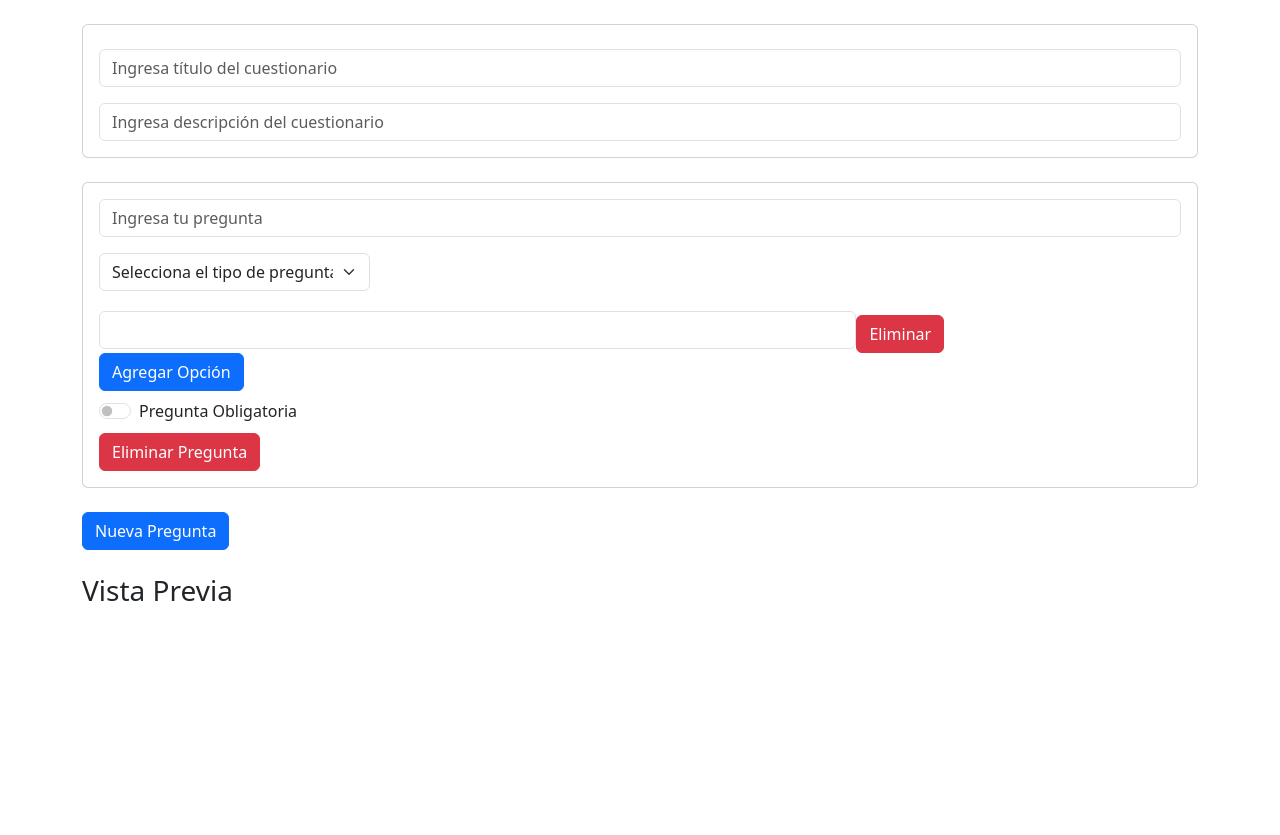
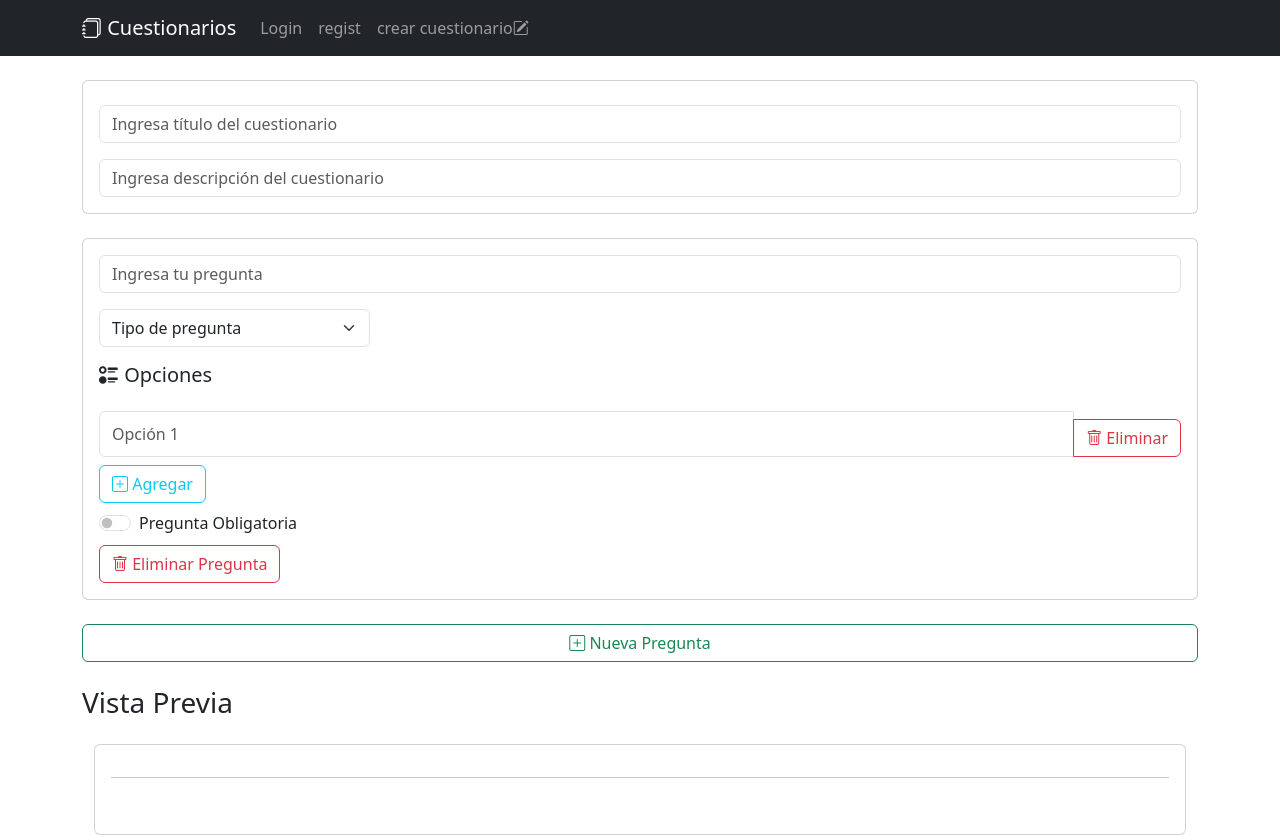
Before and after one commit to manue1666/PROYECTO, a React (Create React App) app: page /createq in a window 1280 px wide. Before the commit the page ends 800 px from the top, so only its background shows below. Built offline with nearby package versions, Linux system fonts and the light colour scheme.

Commit message:
crear cuestionarios

```diff
--- a/package.json
+++ b/package.json
@@ -8,6 +8,7 @@
     "@testing-library/react": "^13.4.0",
     "@testing-library/user-event": "^13.5.0",
     "bootstrap": "^5.3.3",
+    "bootstrap-icons": "^1.11.3",
     "cors": "^2.8.5",
     "dotenv": "^16.4.5",
     "express": "^4.21.0",
--- a/src/CreateQ.js
+++ b/src/CreateQ.js
@@ -1,82 +1,170 @@
 import React, { useState } from "react";
-import { Card, Container, Form, Button } from 'react-bootstrap';
-import { AnswerQuestionnarie } from "./components/AnwerQuestionnarie";
+import { Card, Container, Form, Button, InputGroup } from 'react-bootstrap';
+import { AnswerQuestionnaire } from "./components/AnwerQuestionnaire";
+import { Barra } from "./Navbar";
 
 
 const CreateQ = () => {
 
+  const[createQ,setCreateQ]= useState({
+    titulo:"",
+    descripcion:"",
+    preguntas:[
+      {
+        pregunta:"",
+        tipo:"",
+        opciones:[""]
+      },
+    ],
+    obligatoria:false
+  });
+
+
+  const onChangeTitle =(e)=>{
+    e.preventDefault();
+    const data = { ...createQ};
+    data.titulo= e.target.value;
+    setCreateQ(data)
+  };
+
+  const onChangeDesc = (e)=>{
+    e.preventDefault();
+    const data = { ...createQ};
+    data.descripcion= e.target.value;
+    setCreateQ(data)
+  }
+
+  const onChangePregunta = (e,pIndex) => {
+    e.preventDefault()
+    const data = {...createQ};
+    data.preguntas[pIndex].pregunta= e.target.value;
+    setCreateQ(data);
+  }
+
+  const onChangeTipo = (e,pIndex)=> {
+    const data = {...createQ}
+    data.preguntas[pIndex].tipo= e.target.value;
+    setCreateQ(data);
+  }
+
+  const nuevaPregunta = ()=>{
+    const data = {...createQ};
+    const nuevaPregunta = {
+      pregunta:"",
+      tipo: "",
+      opciones:[""]
+    }
+    data.preguntas.push(nuevaPregunta);
+    setCreateQ(data)
+  }
+
+  const nuevaOpcion= (pIndex)=>{
+    const data = {...createQ};
+    data.preguntas[pIndex].opciones.push("")
+    setCreateQ(data)
+  }
+
+
+  const onChangeOption= (e,pIndex,oIndex)=>{
+    e.preventDefault();
+    const data = {...createQ};
+    data.preguntas[pIndex].opciones[oIndex] = e.target.value;
+    setCreateQ(data)
+  }
+
+  const borrarPregunta=(pIndex)=>{
+    const data = {...createQ};
+    const borrarQ = data.preguntas.filter((_, index) => index !== pIndex);
+    data.preguntas = borrarQ
+    setCreateQ(data)
+  }
+  const borrarOpcion= (pIndex,oIndex)=>{
+    const data = {...createQ};
+    const borrarO= data.preguntas[pIndex].opciones.filter((_, index)=> index !== oIndex)
+    data.preguntas[pIndex].opciones= borrarO;
+    setCreateQ(data)
+  }
+
   return (
-    <Container>
-      <Card className="mt-4">
+    <><Barra /><Container>
+      <Card className="mt-4 mb-4">
         <Card.Body>
-          <Card.Title className="text-center"></Card.Title>
+          <Card.Title className="text-center">{createQ.titulo}</Card.Title>
           <Form.Control
             placeholder="Ingresa título del cuestionario"
-            name="title"
-
-          />
+            name="titulo"
+            value={createQ.titulo}
+            onChange={onChangeTitle} />
           <Card.Text className="mt-3 text-center"></Card.Text>
           <Form.Control
             placeholder="Ingresa descripción del cuestionario"
             name="desc"
-
-          />
+            value={createQ.descripcion}
+            onChange={onChangeDesc} />
         </Card.Body>
       </Card>
 
-
-        <Card className="mt-4" >
+      {createQ.preguntas.map((pregunta, pIndex) => (
+        <Card className="mt-4" key={pIndex}>
           <Card.Body>
             <Form.Control
               placeholder="Ingresa tu pregunta"
               name="pregunta"
-
-            />
+              value={pregunta.pregunta}
+              onChange={(e) => onChangePregunta(e, pIndex)} />
             <Form.Select
               style={{ width: "25%" }}
               className="mt-3"
               aria-label="Default select example"
+              value={pregunta.tipo}
+              onChange={(e) => onChangeTipo(e, pIndex)}
             >
-              <option value="">Selecciona el tipo de pregunta</option>
-              <option value="checkbox">Opción múltiple</option>
-              <option value="radio">Casillas de verificación</option>
+              <option value="">Tipo de pregunta </option>
+              <option value="radio">Opción múltiple</option>
+              <option value="checkbox">Casillas de verificación</option>
               <option value="text">Pregunta Abierta</option>
               <option value="select">Selecciona</option>
             </Form.Select>
+            <h5 className="mt-3"><i class="bi bi-ui-radios"></i> Opciones</h5>
+
 
             <div className="mt-3">
+              {pregunta.opciones.map((opcion, oIndex) => (
+                <div key={oIndex} className="d-flex align-items-center">
+                  <InputGroup className="mt-2">
+                    <Form.Control
+                      style={{ width: "50%" }}
+                      placeholder={`Opción ${oIndex + 1}`}
+                      value={opcion}
+                      onChange={(e) => onChangeOption(e, pIndex, oIndex)}
+                      aria-describedby="basic-addon2" />
+                    <Button variant="outline-danger" id="button-addon2" className="mt-2" onClick={() => borrarOpcion(pIndex, oIndex)}><i class="bi bi-trash"></i> Eliminar </Button>
+                  </InputGroup>
+                </div>
+              ))}
 
-                <div  className="d-flex align-items-center">
-                  <Form.Control
-                    style={{ width: "70%" }}
-
-
-                  />
-                  <Button variant="danger" className="mt-2" >Eliminar</Button>
-
-                </div>
-
-              <Button >Agregar Opción</Button>
+              <Button variant="outline-info" onClick={() => nuevaOpcion(pIndex)} className="mt-2"><i class="bi bi-plus-square"></i> Agregar</Button>
             </div>
 
             <Form.Check
               className="align-items-end mt-2"
               type="switch"
               id="custom-switch"
-              label="Pregunta Obligatoria"
+              label="Pregunta Obligatoria" />
 
-            />
-
-            <Button variant="danger" className="mt-2" >Eliminar Pregunta</Button>
+            <Button variant="outline-danger" className="mt-2" onClick={() => borrarPregunta(pIndex)}><i class="bi bi-trash"></i> Eliminar Pregunta</Button>
           </Card.Body>
         </Card>
+      ))}
+
+      <div className="d-grid gap-2">
+        <Button className="mt-4 " onClick={nuevaPregunta} variant="outline-success"> <i class="bi bi-plus-square"></i> Nueva Pregunta</Button>
+      </div>
 
 
-      <Button className="mt-4" >Nueva Pregunta</Button>
-
       <h3 className="mt-4">Vista Previa</h3>
-      <AnswerQuestionnarie  />
-    </Container>
+      <AnswerQuestionnaire questionnaire={createQ} />
+    </Container></>
 
   );
 };
--- a/src/Home.js
+++ b/src/Home.js
@@ -1,19 +1,11 @@
 import React from 'react';
 import { Card, Container, Navbar, Nav } from 'react-bootstrap';
+import { Barra } from './Navbar';
 
 const Home = () => {
 return (
     <>
-    <Navbar bg="dark" variant="dark">
-        <Container>
-        <Navbar.Brand href="/createq">Cuestionarios</Navbar.Brand>
-        <Nav className="me-auto">
-            <Nav.Link href="/inicio_sesion">Login</Nav.Link>
-            <Nav.Link href="/sing_in">regist</Nav.Link>
-            <Nav.Link href='/createq'>crear cuestionario</Nav.Link>
-        </Nav>
-        </Container>
-    </Navbar>
+    <Barra/>
 
     <Container className="mt-3">
         <Card>
--- /dev/null
+++ b/src/Navbar.js
@@ -0,0 +1,16 @@
+import { Card, Container, Navbar, Nav } from 'react-bootstrap';
+
+export const Barra =()=>{
+    return(
+        <Navbar bg="dark" variant="dark">
+        <Container>
+        <Navbar.Brand href="/"><i class="bi bi-journals"></i> Cuestionarios</Navbar.Brand>
+        <Nav className="me-auto">
+            <Nav.Link href="/inicio_sesion">Login</Nav.Link>
+            <Nav.Link href="/sing_in">regist</Nav.Link>
+            <Nav.Link href='/createq'>crear cuestionario<i class="bi bi-pencil-square"></i></Nav.Link>
+        </Nav>
+        </Container>
+    </Navbar>
+    )
+}
--- a/src/RecoverPassword.js
+++ b/src/RecoverPassword.js
@@ -1,5 +1,6 @@
 import React, { useState } from 'react'
 import { Button, Card, Container, Form , Navbar, Nav} from 'react-bootstrap'
+import { Barra } from './Navbar';
 
 const RecoverPassword = () => {
     const[email,setEmail] = useState("");
@@ -9,15 +10,9 @@ const RecoverPassword = () => {
     }
   return (
 
-    <><Navbar bg="dark" variant="dark">
-          <Container>
-              <Navbar.Brand href="/">Cuestionarios</Navbar.Brand>
-              <Nav className="me-auto">
-                  <Nav.Link href="/inicio_sesion">Login</Nav.Link>
-                  <Nav.Link href="/sing_in">regist</Nav.Link>
-              </Nav>
-          </Container>
-      </Navbar>
+    <>
+        <Barra/>
+
       <Container className='mt-3'>
               <Card>
                   <Card.Body>
--- /dev/null
+++ b/src/components/AnwerQuestionnaire.js
@@ -0,0 +1,60 @@
+import React, { useState } from "react";
+import { Card, Container, Form } from "react-bootstrap";
+
+export const AnswerQuestionnaire = ({ questionnaire }) => {
+  const [respuestas, setRespuestas] = useState(
+    questionnaire.preguntas.map(() => "")
+  );
+
+  const onChangeAnswer = (index, value) => {
+    const nuevasRespuestas = [...respuestas];
+    nuevasRespuestas[index] = value;
+    setRespuestas(nuevasRespuestas);
+  };
+
+  return (
+    <Container>
+      <Card className="mt-4">
+        <Card.Body>
+          <Card.Title>{questionnaire.titulo}</Card.Title>
+          <Card.Text>{questionnaire.descripcion}</Card.Text>
+          <hr />
+          {questionnaire.preguntas.map((pregunta, pIndex) => (
+            <Form.Group key={pIndex}>
+              <Form.Label>{pregunta.pregunta}</Form.Label>
+              {pregunta.tipo === "checkbox" || pregunta.tipo === "radio" ? (
+                pregunta.opciones.map((opcion, oIndex) => (
+                  <Form.Check
+                    key={oIndex}
+                    type={pregunta.tipo}
+                    label={opcion}
+                    checked={respuestas[pIndex] === opcion}
+                    onChange={() => onChangeAnswer(pIndex, opcion)}
+                  />
+                ))
+              ) : pregunta.tipo === "text" ? (
+                <Form.Control
+                  type="text"
+                  value={respuestas[pIndex]}
+                  onChange={(e) => onChangeAnswer(pIndex, e.target.value)}
+                />
+              ) : pregunta.tipo === "select" ? (
+                <Form.Select
+                  value={respuestas[pIndex]}
+                  onChange={(e) => onChangeAnswer(pIndex, e.target.value)}
+                >
+                  <option value="">Seleccione una opción</option>
+                  {pregunta.opciones.map((opcion, oIndex) => (
+                    <option key={oIndex} value={opcion}>
+                      {opcion}
+                    </option>
+                  ))}
+                </Form.Select>
+              ) : null}
+            </Form.Group>
+          ))}
+        </Card.Body>
+      </Card>
+    </Container>
+  );
+};
--- a/src/components/AnwerQuestionnarie.js
+++ /dev/null
@@ -1,36 +0,0 @@
-import React, { useState } from "react";
-import { Card, Container, Form } from "react-bootstrap";
-
-export const AnswerQuestionnarie = ({ }) => {
-
-  return (
-    <Container>
-    {/* <Card>
-      <Card.Body>
-        <Card.Title>{questionnarie.title}</Card.Title>
-        <Card.Text>{questionnarie.description}</Card.Text>
-        <hr />
-        {questionnarie.questions.map((question) => (
-          <Form.Group>
-            <Form.Label>{question.title}</Form.Label>
-            {(["checkbox", "radio"].includes(question.type) &&
-              question.options.map((option) => (
-                <Form.Check type={question.type} label={option} />
-              ))) ||
-              (question.type === "text" && <Form.Control />) ||
-              (question.type === "select" && (
-                <Form.Select>
-                  <option></option>
-                  {question.options.map((option) => (
-                    <option>{option}</option>
-                  ))}
-                </Form.Select>
-              ))}
-          </Form.Group>
-        ))}
-      </Card.Body>
-    </Card> */}
-  </Container>
-
-  );
-};
```
Also changed, not shown: src/InicioSesion.js (+5 -11 lines), src/Registration.js (+7 -10 lines), src/index.js (+4 -3 lines), 1 other file (tests, documents, lock files or other folders).
